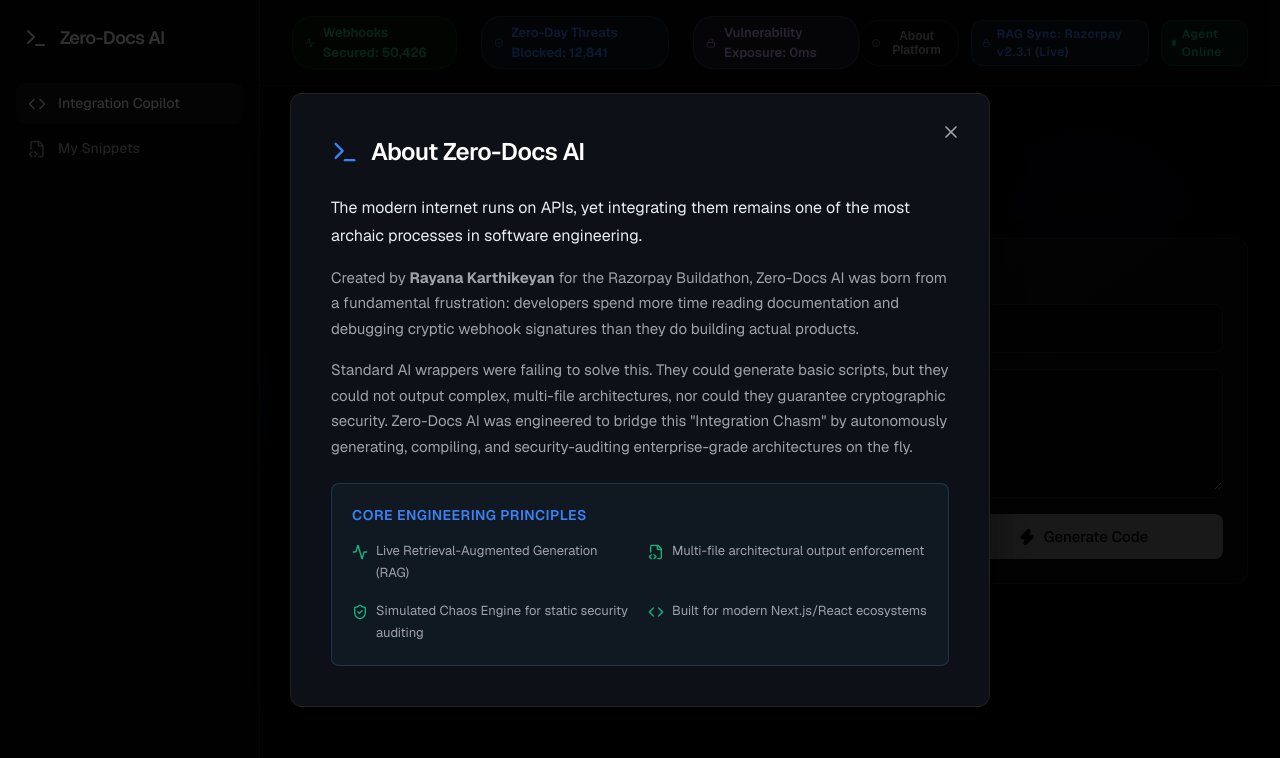
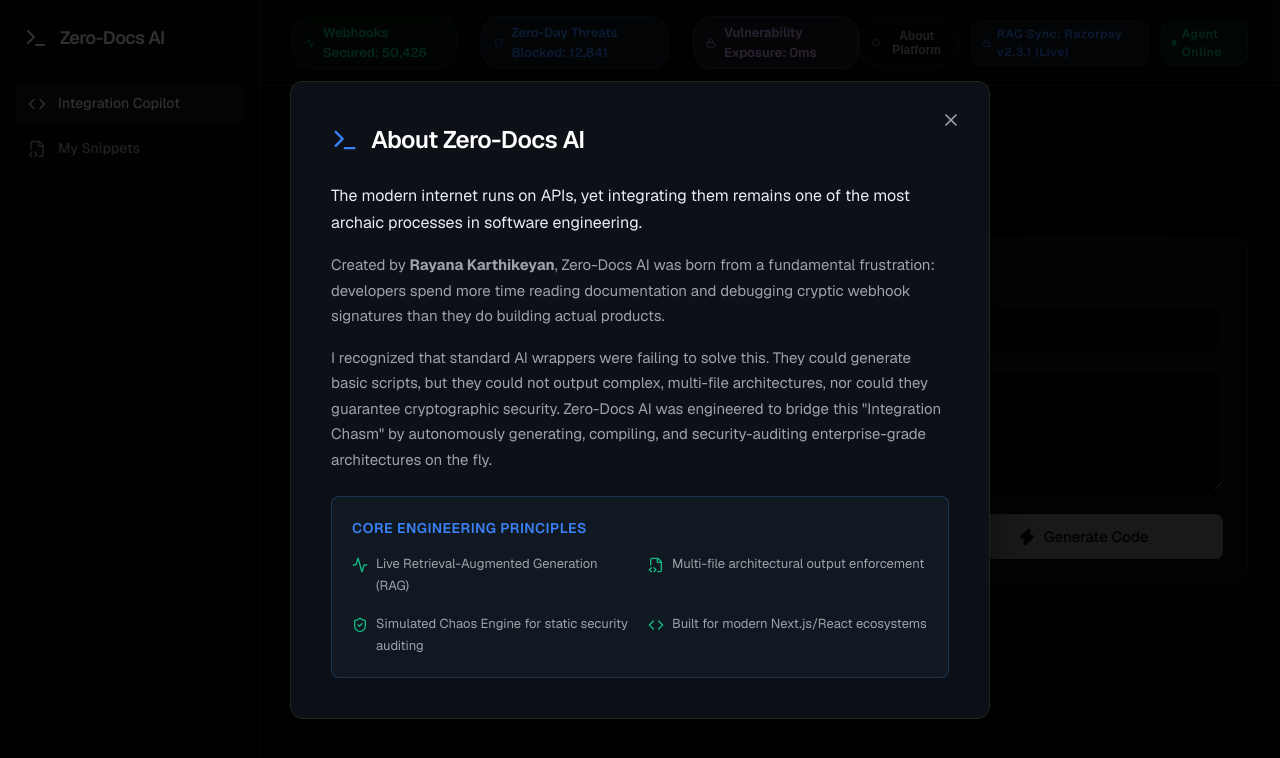
Before and after one commit to rayanakarthikeyan/Zero-Docs-Copilot, a Next.js app: page / in a window 1280 px wide. Both pictures are taken after a click on the button "About Platform". Shown: the top 758 px of the page. Built offline with nearby package versions, Linux system fonts and the light colour scheme.

Commit message:
docs: adjust storytelling to first-person and remove hackathon reference

```diff
--- a/src/app/page.tsx
+++ b/src/app/page.tsx
@@ -560,10 +560,10 @@
                 The modern internet runs on APIs, yet integrating them remains one of the most archaic processes in software engineering.
               </p>
               <p style={{ marginBottom: "16px" }}>
-                Created by <strong>Rayana Karthikeyan</strong> for the Razorpay Buildathon, Zero-Docs AI was born from a fundamental frustration: developers spend more time reading documentation and debugging cryptic webhook signatures than they do building actual products.
+                Created by <strong>Rayana Karthikeyan</strong>, Zero-Docs AI was born from a fundamental frustration: developers spend more time reading documentation and debugging cryptic webhook signatures than they do building actual products.
               </p>
               <p style={{ marginBottom: "24px" }}>
-                Standard AI wrappers were failing to solve this. They could generate basic scripts, but they could not output complex, multi-file architectures, nor could they guarantee cryptographic security. Zero-Docs AI was engineered to bridge this "Integration Chasm" by autonomously generating, compiling, and security-auditing enterprise-grade architectures on the fly.
+                I recognized that standard AI wrappers were failing to solve this. They could generate basic scripts, but they could not output complex, multi-file architectures, nor could they guarantee cryptographic security. Zero-Docs AI was engineered to bridge this "Integration Chasm" by autonomously generating, compiling, and security-auditing enterprise-grade architectures on the fly.
               </p>
 
               <div style={{ background: "rgba(88, 166, 255, 0.05)", border: "1px solid rgba(88, 166, 255, 0.2)", padding: "20px", borderRadius: "8px" }}>
```
Also changed, not shown: 1 other file (tests, documents, lock files or other folders).
